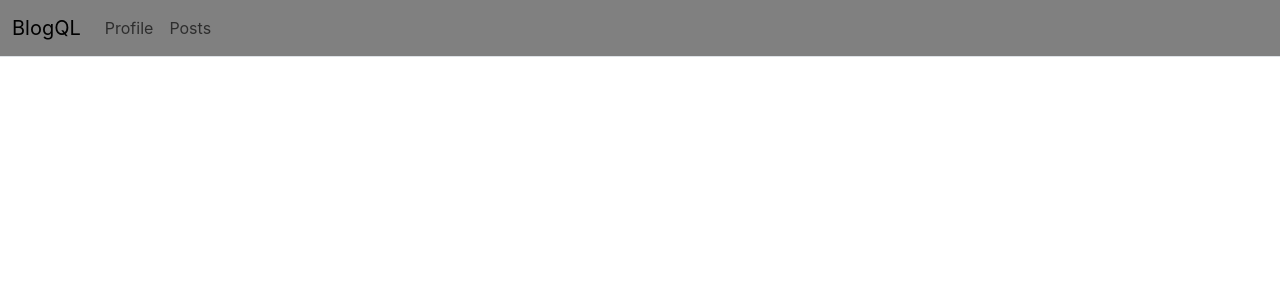
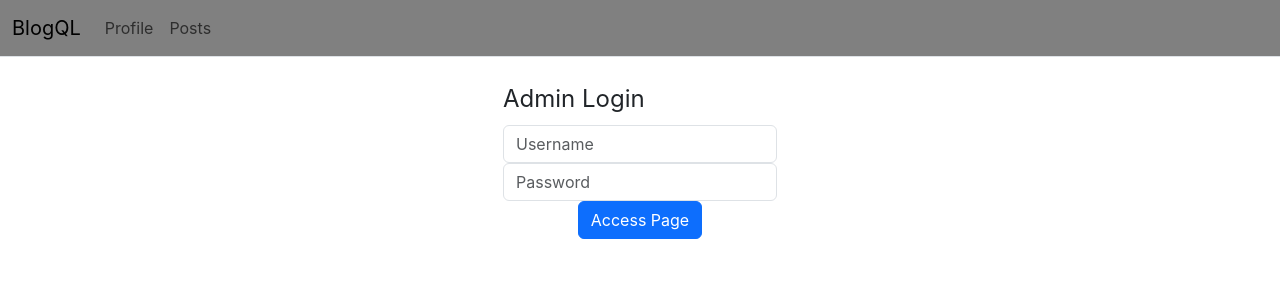
Before and after one commit to codooor/blogQL, a React (Create React App) app in the folder client/: page /profile in a window 1280 px wide. Shown: the top 300 px of the page. Built offline with nearby package versions, Linux system fonts and the light colour scheme.

Commit message:
starting to add admin controls through the profile page

```diff
--- a/client/src/App.js
+++ b/client/src/App.js
@@ -2,6 +2,7 @@ import { ApolloClient, InMemoryCache, ApolloProvider } from "@apollo/client";
 import { BrowserRouter as Router, Route, Routes } from "react-router-dom";
 import Header from "./components/Header";
 import Posts from "./pages/Posts";
+import Profile from "./pages/Profile";
 
 const cache = new InMemoryCache({
   typePolicies: {
@@ -30,6 +31,7 @@ function App() {
           <Header />
           <div className="container-sm">
             <Routes>
+              <Route path="/profile" element={<Profile />} />
               <Route path="/posts" element={<Posts />} />
             </Routes>
           </div>
--- a/client/src/pages/Profile.jsx
+++ b/client/src/pages/Profile.jsx
@@ -0,0 +1,34 @@
+export default function Profile() {
+  return (
+    <>
+      <div className="container">
+        <div className="d-flex flex-column justify-content-center align-items-center m-4">
+          <form action="submit">
+            <fieldset>
+              <legend>Admin Login</legend>
+              <div className="form-group">
+                <input
+                  type="text"
+                  name="username"
+                  placeholder="Username"
+                  className="form-control"
+                />
+              </div>
+              <div className="form-group">
+                <input
+                  type="password"
+                  name="password"
+                  placeholder="Password"
+                  className="form-control"
+                />
+              </div>
+              <div className="text-center">
+                <button className="btn btn-primary">Access Page</button>
+              </div>
+            </fieldset>
+          </form>
+        </div>
+      </div>
+    </>
+  );
+}
```
